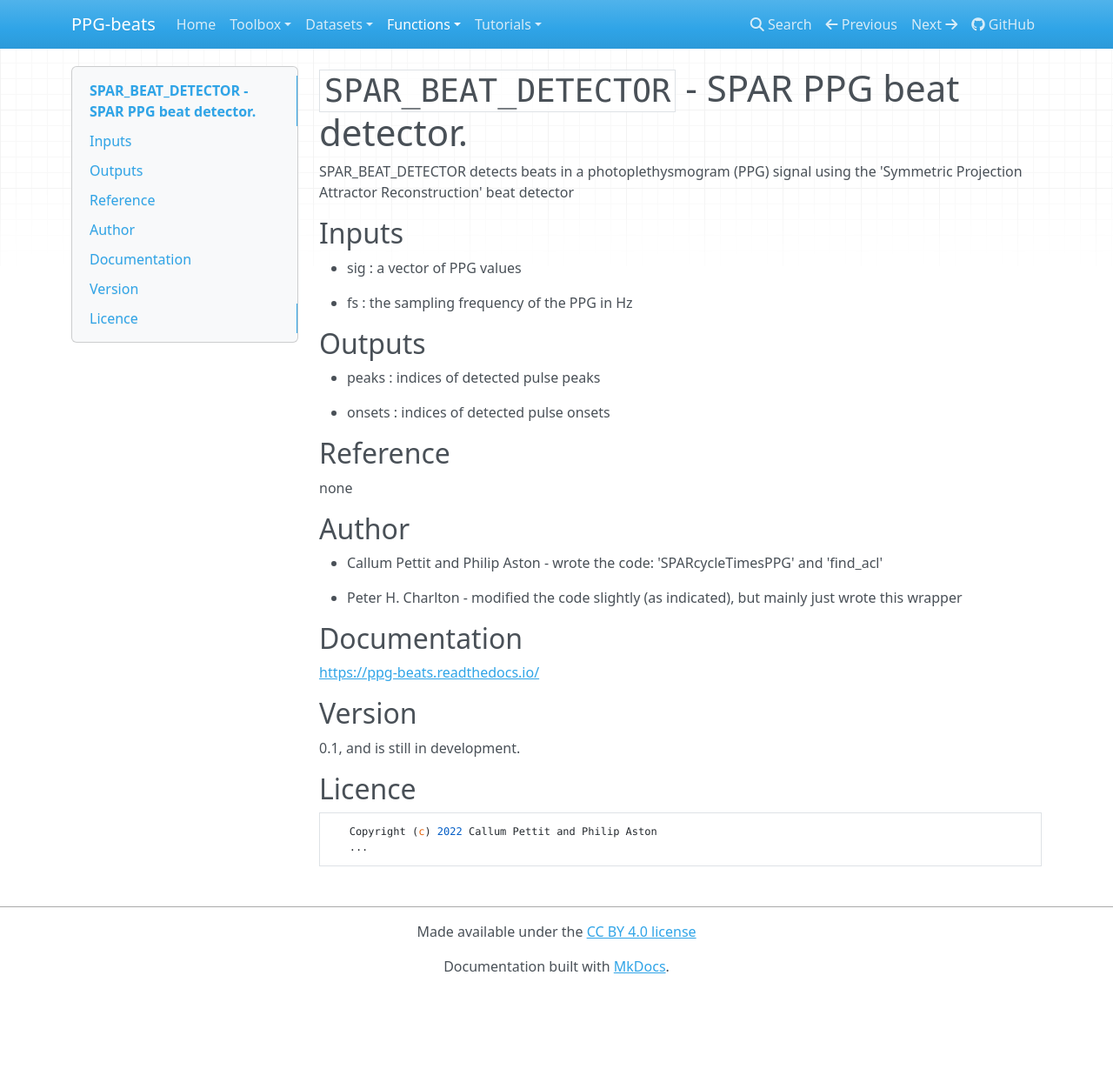
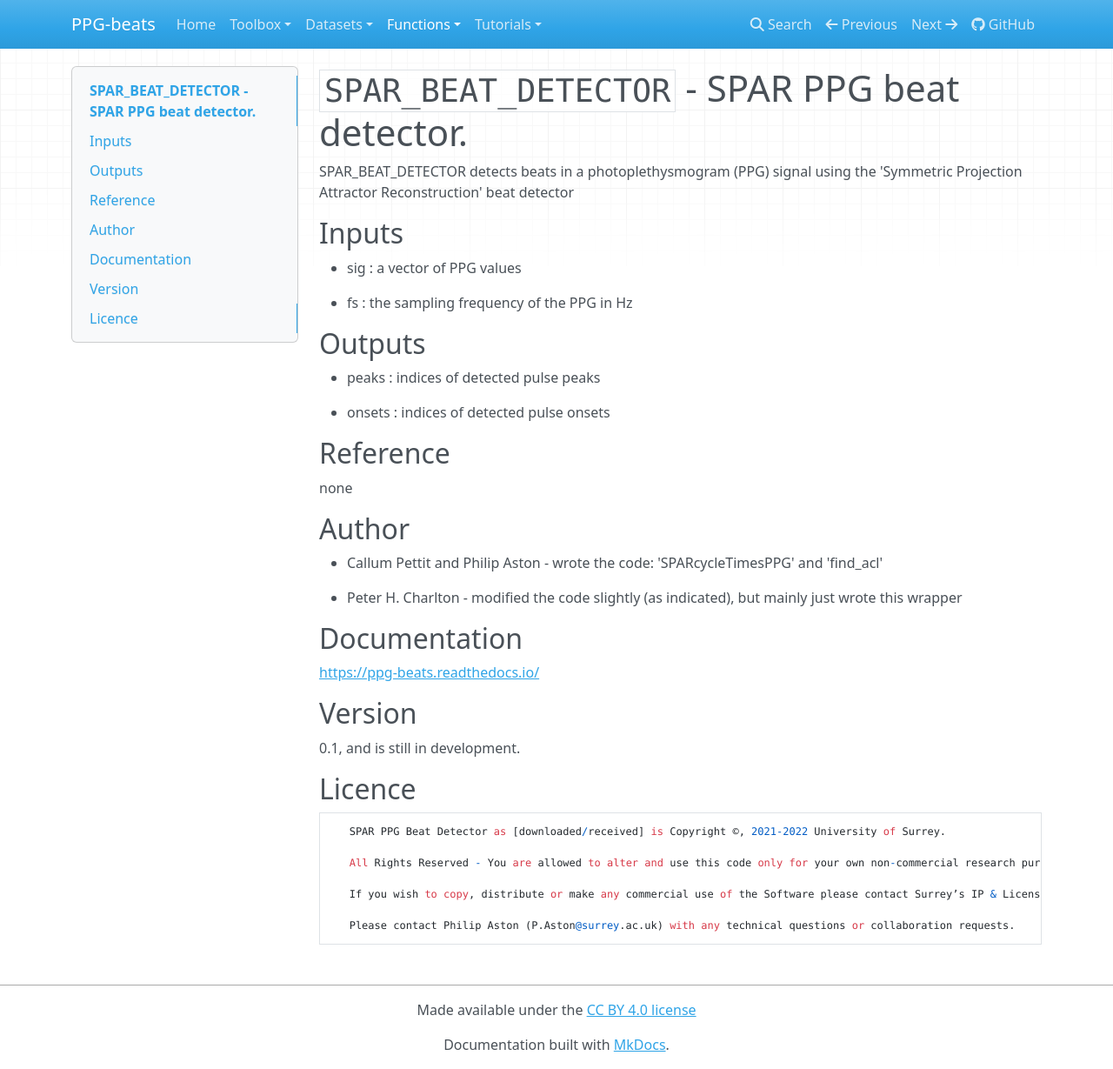
Before and after one commit to peterhcharlton/ppg-beats, an MkDocs documentation site: the page built from docs/functions/spar_beat_detector.md, in a window 1280 px wide and 1229 px high. Shown: the whole window at 87% size. Built offline with MkDocs 1.6.1, drawn with Linux system fonts in a browser that asks for light colours; nearby versions of some CDN libraries.

Commit message:
uploaded SPAR beat detector

```diff
--- a/docs/functions/spar_beat_detector.md
+++ b/docs/functions/spar_beat_detector.md
@@ -27,5 +27,10 @@ none
 0.1, and is still in development.
 
 ##  Licence
-       Copyright (c) 2022 Callum Pettit and Philip Aston
-       ...
+       SPAR PPG Beat Detector as [downloaded/received] is Copyright ©, 2021-2022 University of Surrey.
+
+       All Rights Reserved - You are allowed to alter and use this code only for your own non-commercial research purposes and this excludes commercial use of any kind. You are not permitted to copy and distribute this code to anyone under any circumstances. All rights remain with the Copyright holders.
+
+       If you wish to copy, distribute or make any commercial use of the Software please contact Surrey’s IP & Licensing team at techtransfer@surrey.ac.uk to request an appropriate licence.
+
+       Please contact Philip Aston (P.Aston@surrey.ac.uk) with any technical questions or collaboration requests.
```
Also changed, not shown: docs/functions/ampd_beat_detector.md (+0 -1 lines), 2 other files.
